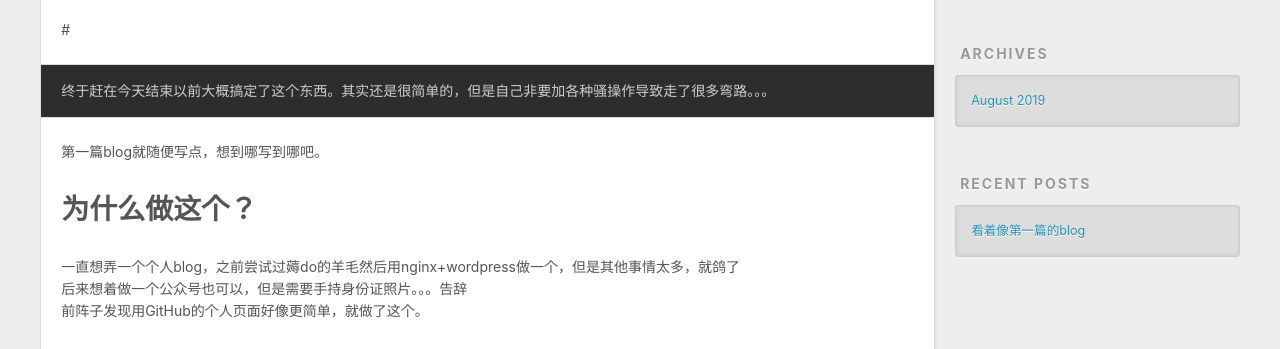
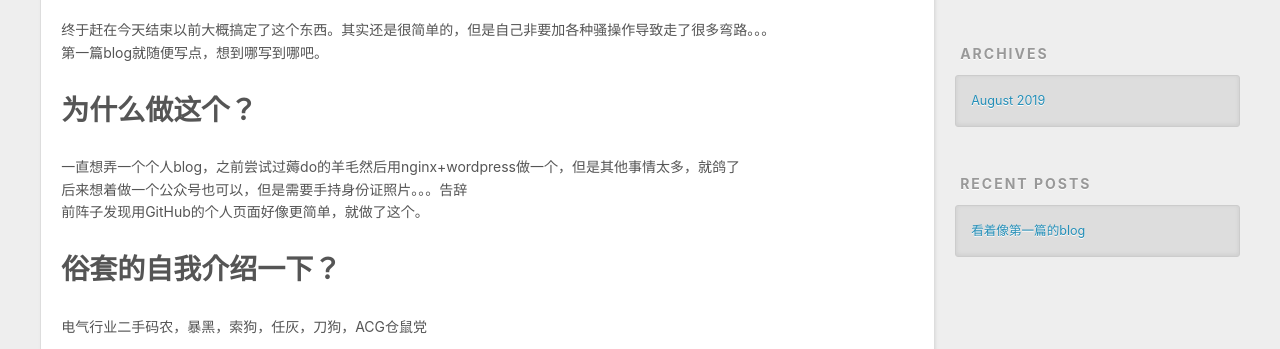
Before and after one commit to DpRay125/DpRay125.github.io, a plain HTML site: page 2019/08/09/my-first-blog/index.html in a window 1280 px wide. Shown: the part 434-783 px from the top of the page. Drawn offline with nearby package versions, Linux system fonts and the light colour scheme.

Commit message:
Site updated: 2019-08-09 21:33:49

```diff
--- a/2019/08/09/my-first-blog/index.html
+++ b/2019/08/09/my-first-blog/index.html
@@ -7,17 +7,17 @@
 
   <title>看着像第一篇的blog | Hexo</title>
   <meta name="viewport" content="width=device-width, initial-scale=1, maximum-scale=1">
-  <meta name="description" content="# 终于赶在今天结束以前大概搞定了这个东西。其实还是很简单的，但是自己非要加各种骚操作导致走了很多弯路。。。第一篇blog就随便写点，想到哪写到哪吧。 为什么做这个？一直想弄一个个人blog，之前尝试过薅do的羊毛然后用nginx+wordpress做一个，但是其他事情太多，就鸽了后来想着做一个公众号也可以，但是需要手持身份证照片。。。告辞前阵子发现用GitHub的个人页面好像更简单，就做了这个。">
+  <meta name="description" content="终于赶在今天结束以前大概搞定了这个东西。其实还是很简单的，但是自己非要加各种骚操作导致走了很多弯路。。。第一篇blog就随便写点，想到哪写到哪吧。 为什么做这个？一直想弄一个个人blog，之前尝试过薅do的羊毛然后用nginx+wordpress做一个，但是其他事情太多，就鸽了后来想着做一个公众号也可以，但是需要手持身份证照片。。。告辞前阵子发现用GitHub的个人页面好像更简单，就做了这个。 俗">
 <meta property="og:type" content="article">
 <meta property="og:title" content="看着像第一篇的blog">
 <meta property="og:url" content="http://yoursite.com/2019/08/09/my-first-blog/index.html">
 <meta property="og:site_name" content="Hexo">
-<meta property="og:description" content="# 终于赶在今天结束以前大概搞定了这个东西。其实还是很简单的，但是自己非要加各种骚操作导致走了很多弯路。。。第一篇blog就随便写点，想到哪写到哪吧。 为什么做这个？一直想弄一个个人blog，之前尝试过薅do的羊毛然后用nginx+wordpress做一个，但是其他事情太多，就鸽了后来想着做一个公众号也可以，但是需要手持身份证照片。。。告辞前阵子发现用GitHub的个人页面好像更简单，就做了这个。">
+<meta property="og:description" content="终于赶在今天结束以前大概搞定了这个东西。其实还是很简单的，但是自己非要加各种骚操作导致走了很多弯路。。。第一篇blog就随便写点，想到哪写到哪吧。 为什么做这个？一直想弄一个个人blog，之前尝试过薅do的羊毛然后用nginx+wordpress做一个，但是其他事情太多，就鸽了后来想着做一个公众号也可以，但是需要手持身份证照片。。。告辞前阵子发现用GitHub的个人页面好像更简单，就做了这个。 俗">
 <meta property="og:locale" content="en">
-<meta property="og:updated_time" content="2019-08-09T13:31:33.920Z">
+<meta property="og:updated_time" content="2019-08-09T13:33:38.749Z">
 <meta name="twitter:card" content="summary">
 <meta name="twitter:title" content="看着像第一篇的blog">
-<meta name="twitter:description" content="# 终于赶在今天结束以前大概搞定了这个东西。其实还是很简单的，但是自己非要加各种骚操作导致走了很多弯路。。。第一篇blog就随便写点，想到哪写到哪吧。 为什么做这个？一直想弄一个个人blog，之前尝试过薅do的羊毛然后用nginx+wordpress做一个，但是其他事情太多，就鸽了后来想着做一个公众号也可以，但是需要手持身份证照片。。。告辞前阵子发现用GitHub的个人页面好像更简单，就做了这个。">
+<meta name="twitter:description" content="终于赶在今天结束以前大概搞定了这个东西。其实还是很简单的，但是自己非要加各种骚操作导致走了很多弯路。。。第一篇blog就随便写点，想到哪写到哪吧。 为什么做这个？一直想弄一个个人blog，之前尝试过薅do的羊毛然后用nginx+wordpress做一个，但是其他事情太多，就鸽了后来想着做一个公众号也可以，但是需要手持身份证照片。。。告辞前阵子发现用GitHub的个人页面好像更简单，就做了这个。 俗">
 
     <link rel="alternate" href="/atom.xml" title="Hexo" type="application/atom+xml">
 
@@ -90,8 +90,7 @@
 
     <div class="article-entry" itemprop="articleBody">
 
-        <p>#</p>
-<pre><code>终于赶在今天结束以前大概搞定了这个东西。其实还是很简单的，但是自己非要加各种骚操作导致走了很多弯路。。。</code></pre><p>第一篇blog就随便写点，想到哪写到哪吧。</p>
+        <p>终于赶在今天结束以前大概搞定了这个东西。其实还是很简单的，但是自己非要加各种骚操作导致走了很多弯路。。。<br>第一篇blog就随便写点，想到哪写到哪吧。</p>
 <h1 id="为什么做这个？"><a href="#为什么做这个？" class="headerlink" title="为什么做这个？"></a>为什么做这个？</h1><p>一直想弄一个个人blog，之前尝试过薅do的羊毛然后用nginx+wordpress做一个，但是其他事情太多，就鸽了<br>后来想着做一个公众号也可以，但是需要手持身份证照片。。。告辞<br>前阵子发现用GitHub的个人页面好像更简单，就做了这个。</p>
 <h1 id="俗套的自我介绍一下？"><a href="#俗套的自我介绍一下？" class="headerlink" title="俗套的自我介绍一下？"></a>俗套的自我介绍一下？</h1><p>电气行业二手码农，暴黑，索狗，任灰，刀狗，ACG仓鼠党</p>
 <h1 id="你也是暴黑？"><a href="#你也是暴黑？" class="headerlink" title="你也是暴黑？"></a>你也是暴黑？</h1><p>暴黑是暴白的最终归宿</p>
@@ -104,7 +103,7 @@
 
     </div>
     <footer class="article-footer">
-      <a data-url="http://yoursite.com/2019/08/09/my-first-blog/" data-id="cjz45fukz0000koty607miajy" class="article-share-link">Share</a>
+      <a data-url="http://yoursite.com/2019/08/09/my-first-blog/" data-id="cjz45ihhc0000ygtysbc9vmtl" class="article-share-link">Share</a>
 
 
     </footer>
```
Also changed, not shown: index.html (+2 -3 lines).
